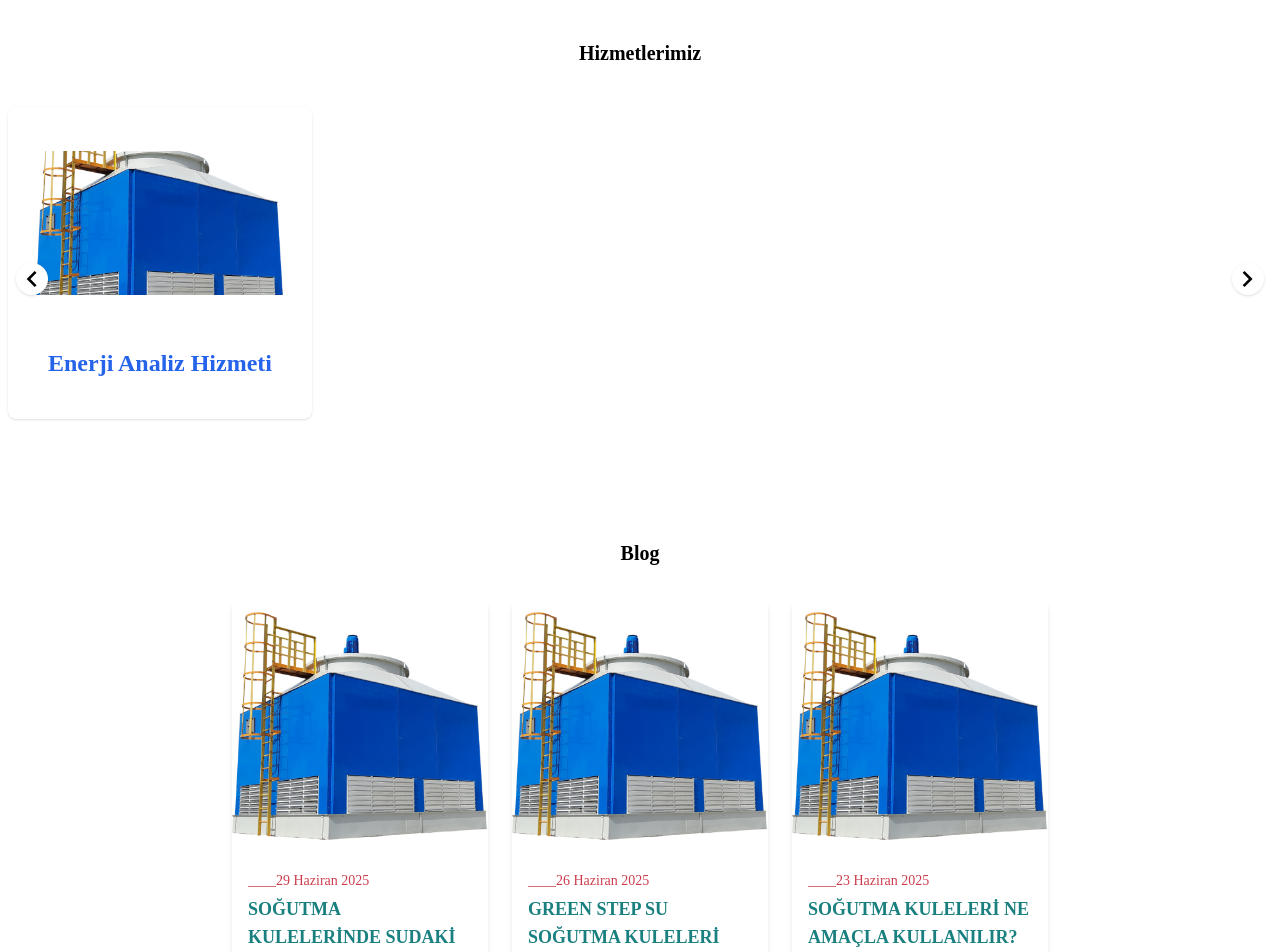
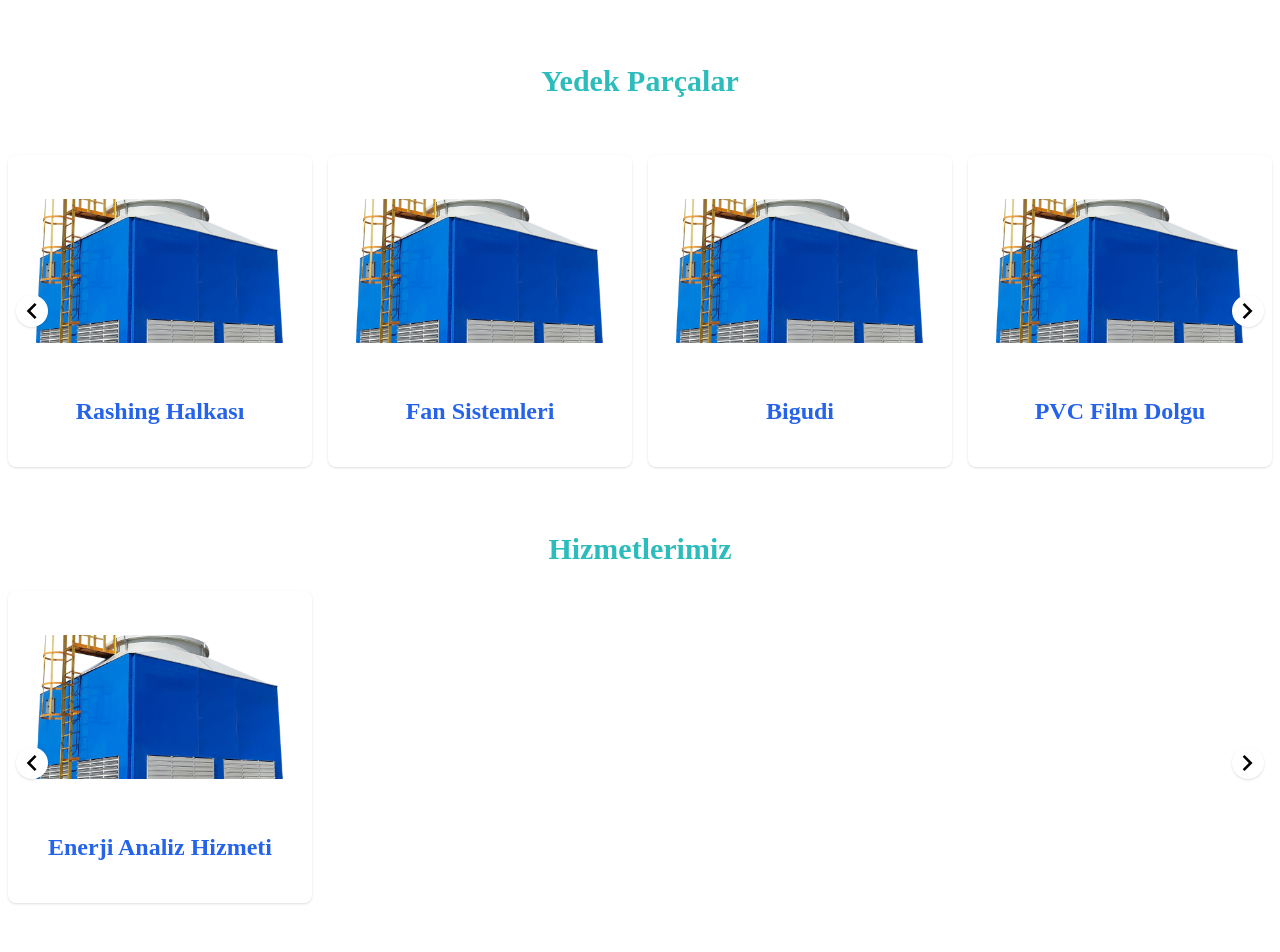
Before and after one commit to sambasoftwareuk/greenstep, a Next.js app: page / in a window 1280 px wide. Shown: the part 2240-3192 px from the top of the page. Built offline with nearby package versions, Linux system fonts and the light colour scheme.

Commit message:
create spareparts comp

```diff
--- a/app/_components/CarouselSlider.jsx
+++ b/app/_components/CarouselSlider.jsx
@@ -1,12 +1,13 @@
 import React from "react";
 import { SambaSlider } from "../_molecules/slider";
 import ProductCardWithImage from "../_molecules/productCardWithImage";
+import { Header1 } from "../_atoms/Headers";
 
 const CarouselSlider = ({ data, itemsPerSlide = 4, title, isAutoSlide, isInfinite }) => {
   return (
     <div className="mt-2 ">
       {title && (
-        <h2 className="text-xl font-semibold mb-4 text-center">{title}</h2>
+        <Header1 className="text-center">{title}</Header1>
       )}
 
       <SambaSlider
--- a/app/_components/MainProductComponent.jsx.jsx
+++ b/app/_components/MainProductComponent.jsx.jsx
@@ -5,7 +5,7 @@ const MainProductComponent = ({ bannerProducts}) => {
   return (
     <div className="w-full max-w-7xl mx-auto mt-6 p-4">
       <Header1 className="text-center">Ürünlerimiz</Header1>
-      <div className="grid grid-cols-1 xl:grid-cols-2 gap-8 items-center">
+      <div className="grid grid-cols-2 gap-8 items-center">
         {bannerProducts?.map((product) => (
           <ProductCardWithImage
             key={product.id}
--- /dev/null
+++ b/app/_components/SparePartsCarousel.jsx
@@ -0,0 +1,20 @@
+import CarouselSlider from "./CarouselSlider.jsx";
+import products from "../constants/bigCardProducts.json";
+import { Header1 } from "../_atoms/Headers";
+
+const SparePartsCarousel = () => {
+  return (
+    <div className="w-full max-w-7xl mx-auto py-8">
+      <Header1 className="text-center mb-8">Yedek Parçalar</Header1>
+      <CarouselSlider
+        data={products}
+        title={null}
+        isAutoSlide={false}
+        isInfinite={true}
+        itemsPerSlide={4}
+      />
+    </div>
+  );
+};
+
+export default SparePartsCarousel;
--- a/app/_components/blogCardList.jsx
+++ b/app/_components/blogCardList.jsx
@@ -1,11 +1,10 @@
-// app/_components/BlogCardList.jsx
-import { Header3 } from "../_atoms/Headers";
+import { Header1} from "../_atoms/Headers";
 import BlogCard from "../_molecules/blogCard";
 
 const BlogCardList = ({ blogData }) => (
     <div className="w-full flex flex-col items-center mt-8">
-    <Header3 className="!text-black m-8">Blog</Header3>
-    <div className="flex flex-wrap gap-6 justify-center mb-4">
+    <Header1 className="m-8">Blog</Header1>
+    <div className="flex md:gap-6 lg:justify-center justify-around mb-4">
       {blogData.map((post, index) => (
         <BlogCard
           key={index}
--- a/app/page.jsx
+++ b/app/page.jsx
@@ -7,6 +7,7 @@ import bannerProducts from "./constants/bannerProducts.json";
 import CarouselSlider from "./_components/CarouselSlider.jsx";
 import blogData from "./constants/blogData.json";
 import BlogCardList from "./_components/blogCardList.jsx";
+import SparePartsCarousel from "./_components/SparePartsCarousel.jsx";
 
 export default function Home() {
   return (
@@ -14,6 +15,7 @@ export default function Home() {
       <SliderComponent size={"lg"} sliderData={sliderData} orientation={"split-horizontal"} />
       <ProductBanner bannerProducts={bannerProducts}/>
       <MainProductComponent bannerProducts={bannerProducts} />
+      <SparePartsCarousel />
       <CarouselSlider
         data={services}
         title="Hizmetlerimiz"
```
